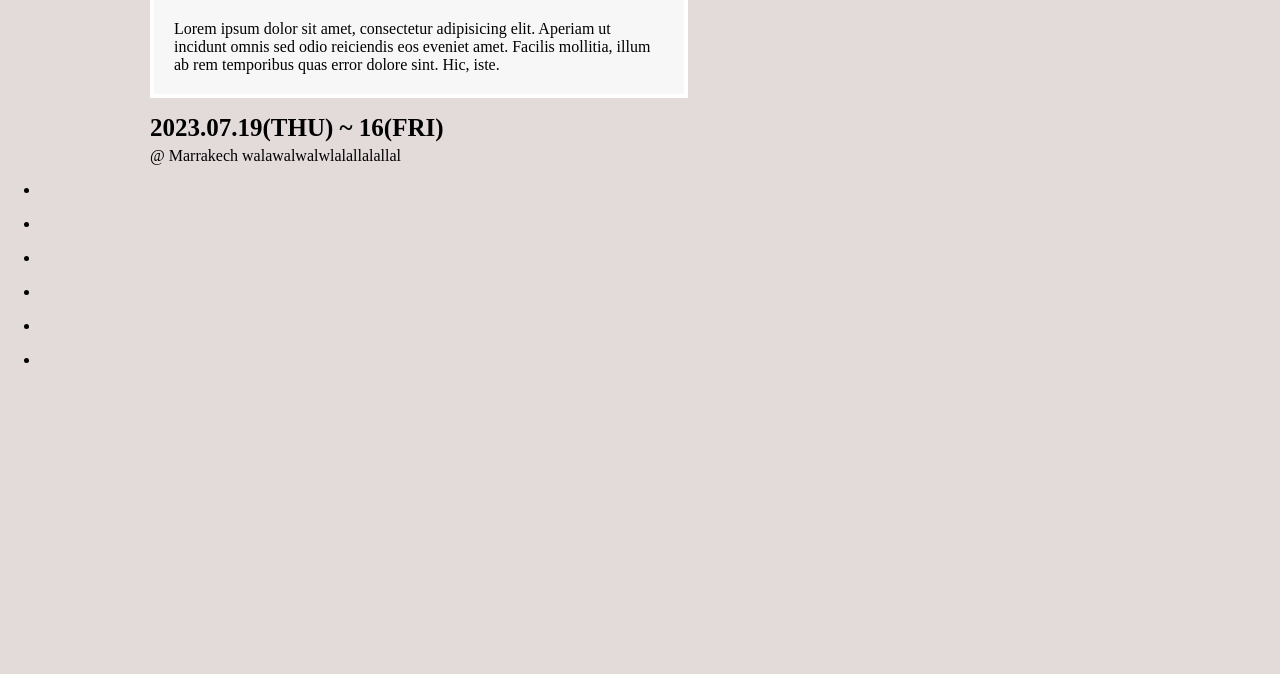
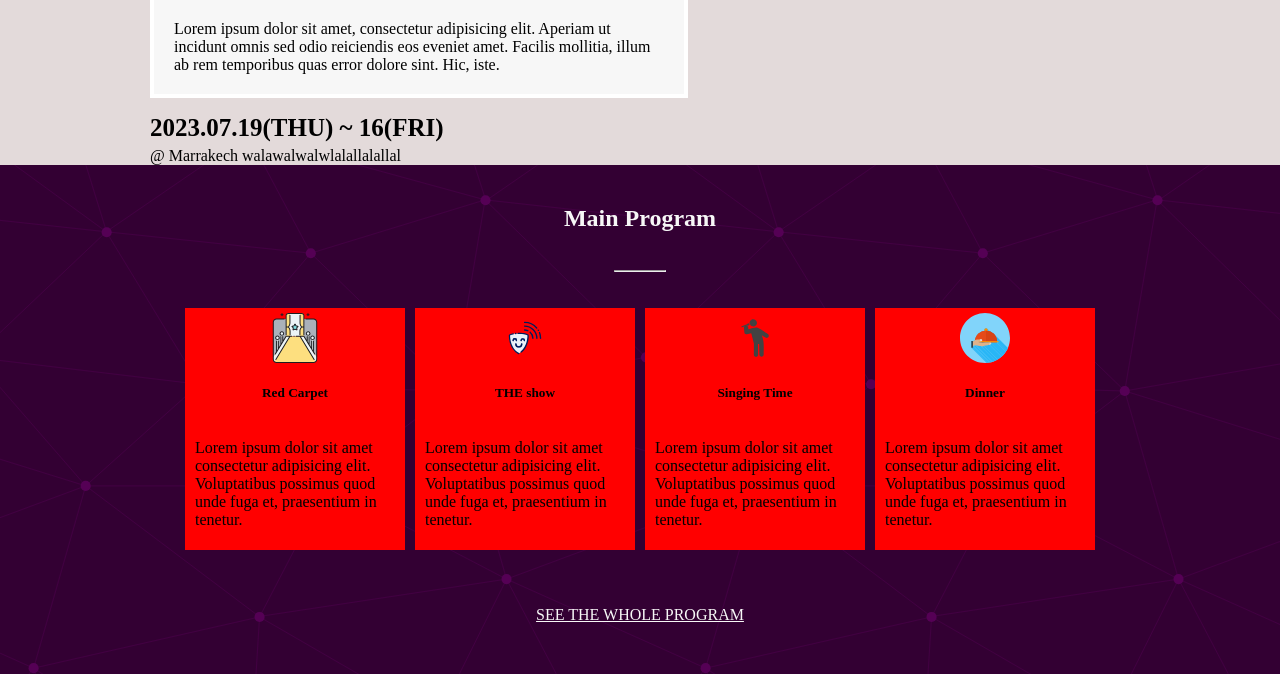
Before and after one commit to houdamzari/Capstone-project, a website: page index.html in a window 1280 px wide. Shown: the part 599-1273 px from the top of the page. Before the commit the page ends 984 px from the top, so only its background shows below. Drawn offline with Linux system fonts and the light colour scheme.

Commit message:
Add main program section

```diff
--- a/index.html
+++ b/index.html
@@ -42,29 +42,53 @@
     </section>
     <main>
       <section class="main-program__section">
-        <ul>
+        <h3 class="main-program__section-header">Main Program</h3>
+        <hr class="hr" />
+        <ul class="main-program__section-list">
           <li>
             <div class="main-program__section-list-item">
-
+              <img class="main-program__section-list-item-image"
+                src="./public/images/reshot-icon-red-carpet-M4XHKV6UY3.svg" alt="red-carpet-icon"></img>
+              <h5 class="main-program__section-heading">Red Carpet</h5>
+              <p class="main-program__section-description">Lorem ipsum dolor sit amet consectetur adipisicing elit.
+                Voluptatibus possimus quod unde fuga et,
+                praesentium in tenetur.</p>
             </div>
           </li>
           <li>
-            <div class="main-program__section-list-item"></div>
+            <div class="main-program__section-list-item">
+              <img class="main-program__section-list-item-image" src="./public/images/reshot-icon-comedy-7PYQJW6MN2.svg"
+                alt="show-icon">
+              <h5 class="main-program__section-heading">THE show</h5>
+              <p class="main-program__section-description">Lorem ipsum dolor sit amet consectetur adipisicing elit.
+                Voluptatibus possimus quod unde fuga et,
+                praesentium in tenetur.</p>
+            </div>
           </li>
           <li>
-            <div class="main-program__section-list-item"></div>
+            <div class="main-program__section-list-item">
+              <img class="main-program__section-list-item-image"
+                src="./public/images/reshot-icon-man-singing-QJGNP57FLK.svg" alt="singing-time-icon">
+              <h5 class="main-program__section-heading">Singing Time</h5>
+              <p class="main-program__section-description">Lorem ipsum dolor sit amet consectetur adipisicing elit.
+                Voluptatibus possimus quod unde fuga et,
+                praesentium in tenetur.</p>
+            </div>
           </li>
           <li>
-            <div class="main-program__section-list-item"></div>
-          </li>
-          <li>
-            <div class="main-program__section-list-item"></div>
-          </li>
-          <li>
-            <div class="main-program__section-list-item"></div>
+            <div class="main-program__section-list-item">
+              <img class="main-program__section-list-item-image"
+                src="./public/images/reshot-icon-serve-dinner-P375D8GBAL.svg" alt="dinner-icon">
+              <h5 class="main-program__section-heading">Dinner</h5>
+              <p class="main-program__section-description">Lorem ipsum dolor sit amet consectetur adipisicing elit.
+                Voluptatibus possimus quod unde fuga et,
+                praesentium in tenetur.</p>
+            </div>
           </li>
 
+
         </ul>
+        <a class="main-program__section-link" href="#">SEE THE WHOLE PROGRAM</a>
       </section>
     </main>
   </body>
--- a/style.css
+++ b/style.css
@@ -67,6 +67,58 @@ body {
   font-weight: normal;
 }
 
+.main-program__section {
+  display: flex;
+  flex-direction: column;
+  align-items: center;
+  background-image: url("./public/images/endless-constellation.svg");
+  padding: 10px 20px;
+}
+
+.hr {
+  width: 50px;
+  margin-bottom: 20px;
+  color: red;
+}
+
+.main-program__section-header {
+  font-family: "Cocogoose Pro-trial, sans-serif";
+  font-size: 24px;
+  margin: 0;
+  color: #f7f7f7;
+  padding: 30px 0;
+}
+
+.main-program__section-list {
+  list-style: none;
+  display: flex;
+  padding: 0;
+}
+
+.main-program__section-list-item {
+  display: flex;
+  flex-direction: column;
+  background-color: red;
+  justify-content: center;
+  align-items: center;
+  width: fit-content;
+  padding: 5px 10px;
+}
+
+.main-program__section-list-item-image {
+  width: 50px;
+}
+
+.main-program__section-description {
+  width: 200px;
+  min-width: 150px;
+}
+
+.main-program__section-link {
+  color: #f7f7f7;
+  margin: 40px 0;
+}
+
 @media (min-width: 768px) {
   .hero__section-header {
     width: 40%;
@@ -76,4 +128,13 @@ body {
   .hero__section {
     padding: 100px 150px 0 150px;
   }
+
+  .main-program__section-list {
+    gap: 10px;
+  }
+
+  .main-program__section-description {
+    width: 200px;
+    min-width: 150px;
+  }
 }
```
Also changed, not shown: public/images/reshot-icon-comedy-7PYQJW6MN2.svg (added), public/images/reshot-icon-man-singing-QJGNP57FLK.svg (added), public/images/reshot-icon-red-carpet-M4XHKV6UY3.svg (added), public/images/reshot-icon-serve-dinner-P375D8GBAL.svg (added).
